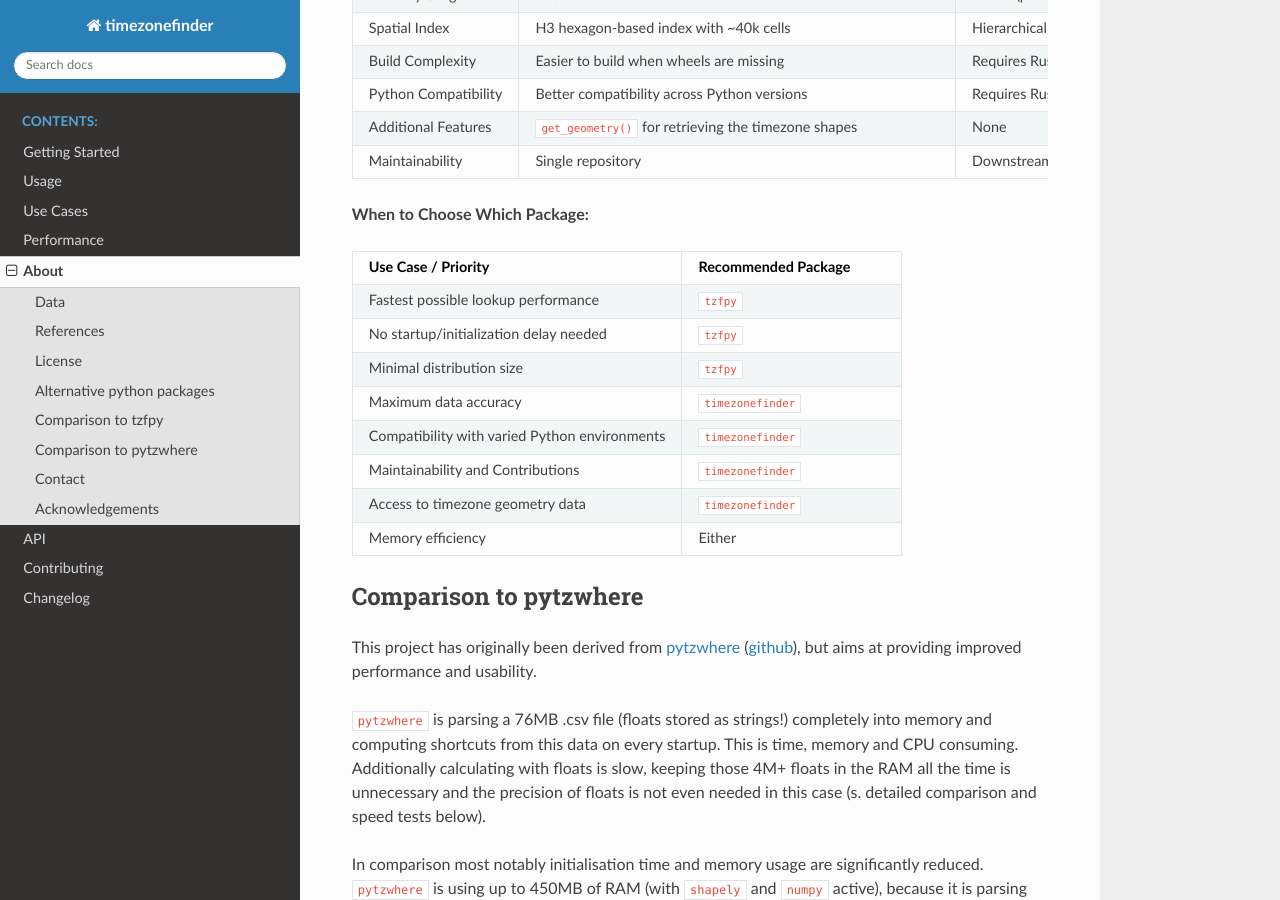
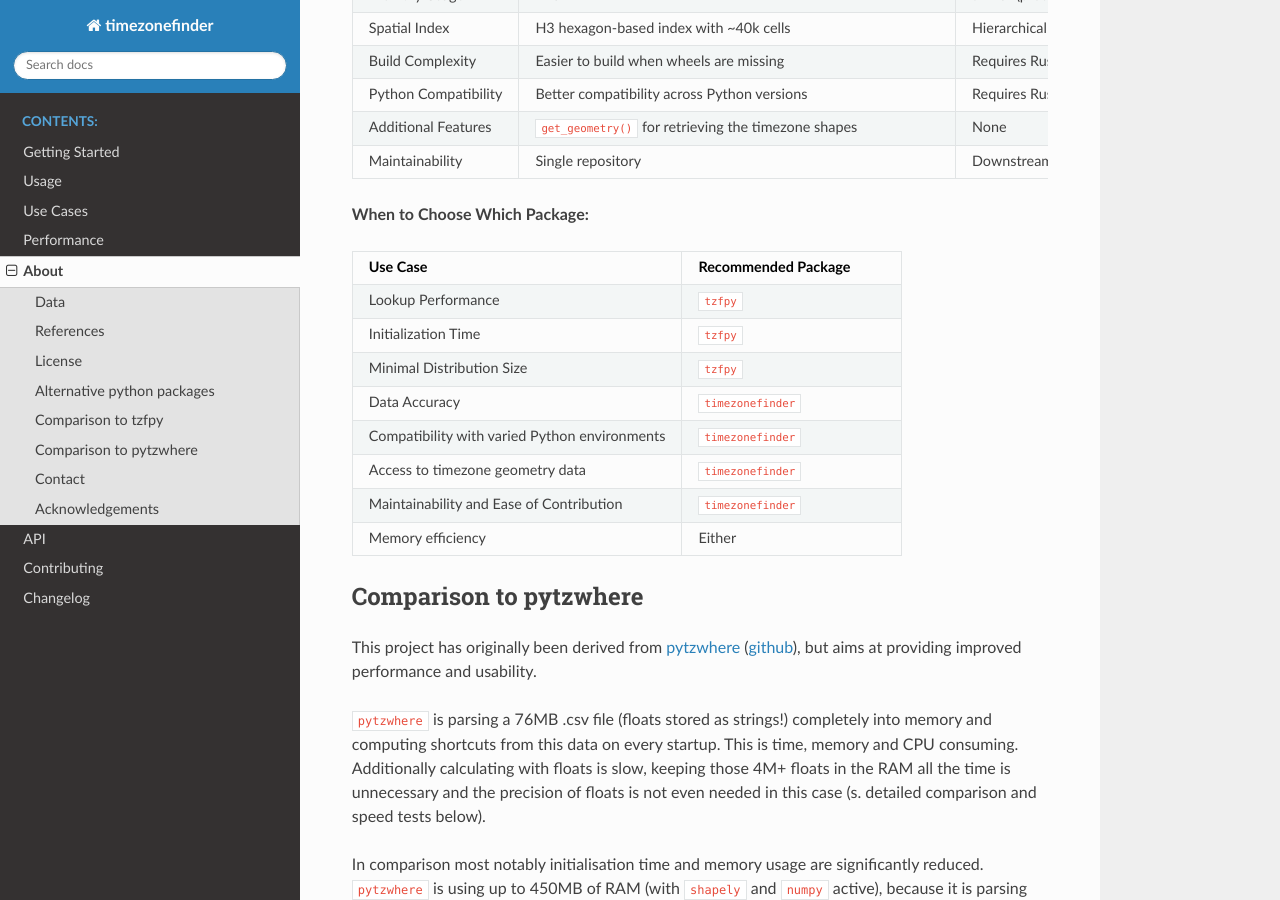
Before and after one commit to jannikmi/timezonefinder, a Sphinx documentation site: the page built from docs/3_about.rst, in a window 1280 px wide and 900 px high, scrolled down 2046 px. Built offline with Sphinx 7.4.7 and the Read the Docs theme 3.1.0, drawn with Linux system fonts in a browser that asks for light colours.

Commit message:
clarify summary tzfpy comparison

```diff
--- a/docs/3_about.rst
+++ b/docs/3_about.rst
@@ -128,21 +128,21 @@
    :header-rows: 1
    :widths: 60 40
 
-   * - Use Case / Priority
+   * - Use Case
      - Recommended Package
-   * - Fastest possible lookup performance
+   * - Lookup Performance
      - ``tzfpy``
-   * - No startup/initialization delay needed
+   * - Initialization Time
      - ``tzfpy``
-   * - Minimal distribution size
+   * - Minimal Distribution Size
      - ``tzfpy``
-   * - Maximum data accuracy
+   * - Data Accuracy
      - ``timezonefinder``
    * - Compatibility with varied Python environments
      - ``timezonefinder``
-   * - Maintainability and Contributions
+   * - Access to timezone geometry data
      - ``timezonefinder``
-   * - Access to timezone geometry data
+   * - Maintainability and Ease of Contribution
      - ``timezonefinder``
    * - Memory efficiency
      - Either
```
